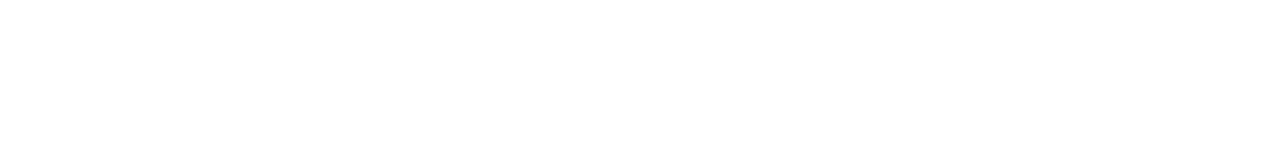
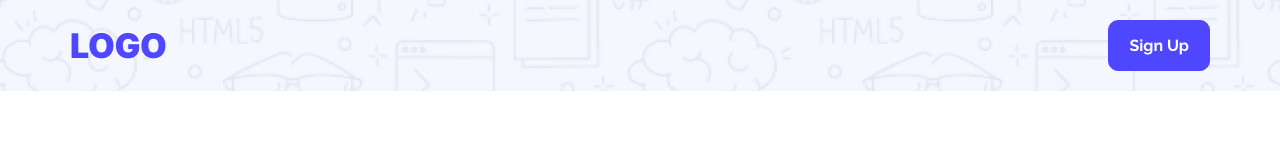
Before and after one commit to ashiqurrahman696/webflow-conf, a plain HTML site: page index.html in a window 1280 px wide. Drawn offline with Linux system fonts and the light colour scheme.

Commit message:
created navbar

```diff
--- a/index.html
+++ b/index.html
@@ -7,6 +7,13 @@
     <link rel="stylesheet" href="styles/project.css">
 </head>
 <body>
-
+    <!-- Header Section -->
+    <header>
+        <!-- Navbar -->
+        <nav class="container">
+            <h3 class="logo inter">LOGO</h3>
+            <a href="http://" class="btn raleway">Sign Up</a>
+        </nav>
+    </header>
 </body>
 </html>
--- a/styles/project.css
+++ b/styles/project.css
@@ -0,0 +1,51 @@
+/* Imported 2 fonts */
+@import url('https://fonts.googleapis.com/css2?family=Inter:ital,opsz,wght@0,14..32,100..900;1,14..32,100..900&family=Raleway:ital,wght@0,100..900;1,100..900&display=swap');
+/* Primary color */
+:root{
+    --primary: #4e47ff;
+}
+/* Reset styles */
+*{
+    margin: 0;
+    padding: 0;
+    box-sizing: border-box;
+}
+/* Shared styles */
+.container{
+    width: min(1140px, calc(100% - 20px));
+    margin: 0 auto;
+}
+.inter{
+    font-family: "Inter", sans-serif;
+}
+.raleway{
+    font-family: "Raleway", sans-serif;
+}
+.btn{
+    display: inline-block;
+    background-color: var(--primary);
+    color: #fff;
+    border: 1px solid var(--primary);
+    border-radius: 10px;
+    font-weight: 700;
+    padding: 15px 20px;
+    text-decoration: none;
+}
+/* Header section */
+header{
+    background-image: url(../assets/Hero-bg.png);
+    background-repeat: no-repeat;
+    background-size: cover;
+    background-position: center;
+    & nav{
+        display: flex;
+        justify-content: space-between;
+        align-items: center;
+        padding: 20px 0;
+        & .logo{
+            color: var(--primary);
+            font-weight: 900;
+            font-size: 34px;
+        }
+    }
+}
```
